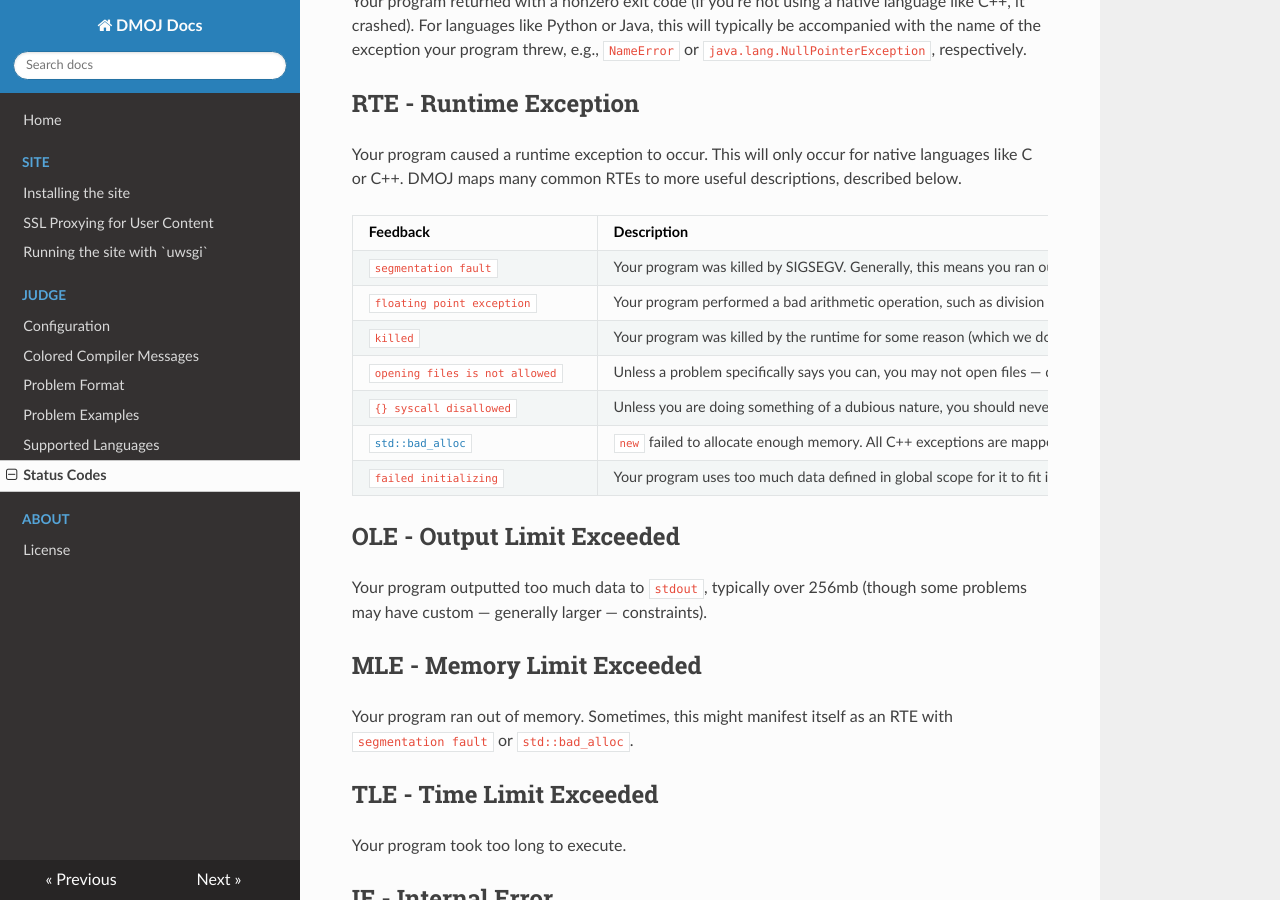
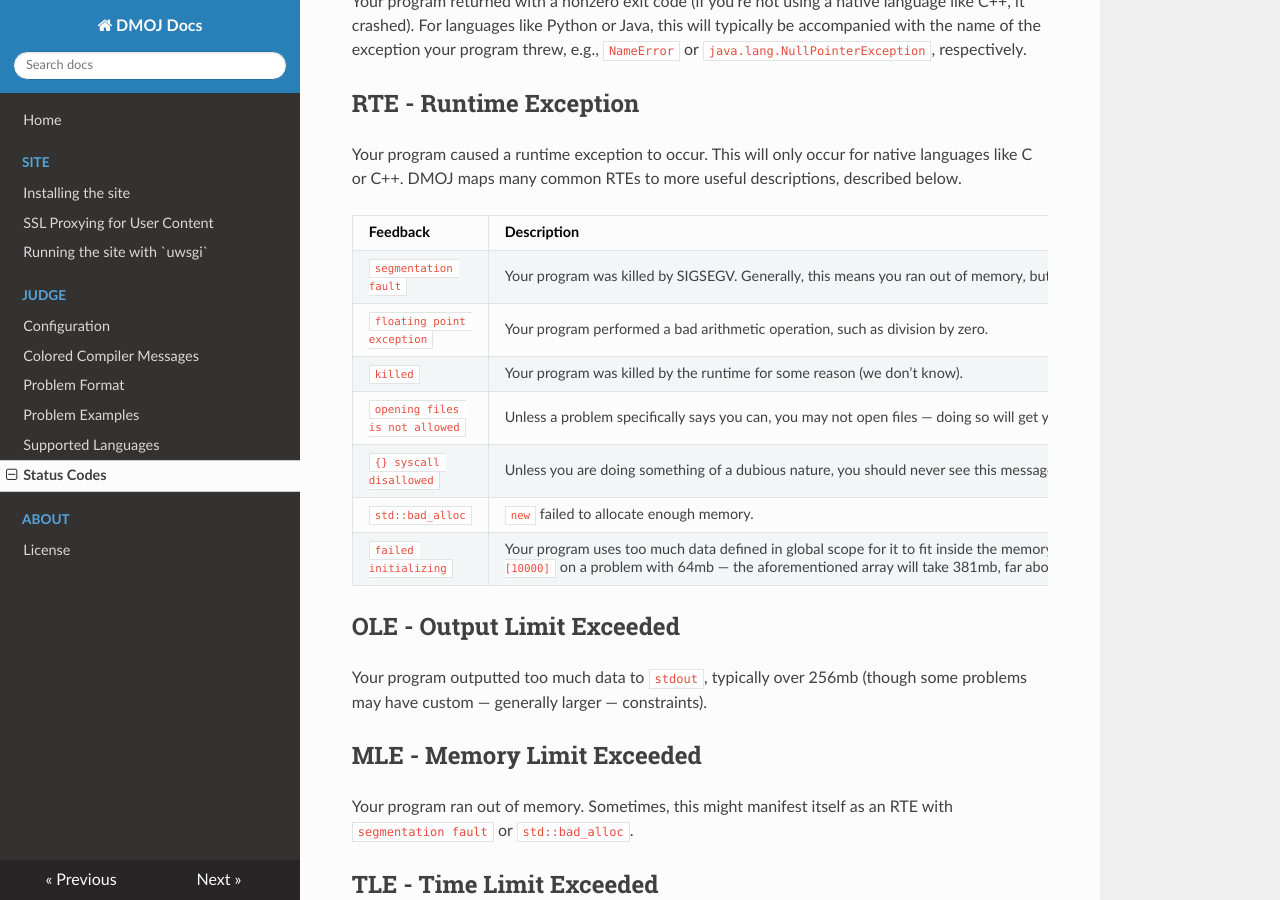
Before and after one commit to DMOJ/docs, an MkDocs documentation site: the page built from docs/judge/status_codes.md, in a window 1280 px wide and 900 px high, scrolled down 541 px. Built offline with MkDocs 1.6.1, drawn with Linux system fonts in a browser that asks for light colours; nearby versions of some CDN libraries; old or Windows-style settings are respelled for this version of MkDocs.

Commit message:
Update table. #6

```diff
--- a/docs/judge/status_codes.md
+++ b/docs/judge/status_codes.md
@@ -11,44 +11,18 @@ Your program returned with a nonzero exit code (if you're not using a native lan
 
 ## RTE - Runtime Exception
 Your program caused a runtime exception to occur. This will only occur for native languages like C or C++. DMOJ maps many common RTEs to more useful descriptions, described below.
-<table class="table">
-<thead>
-<tr>
-  <th style="min-width:17em">Feedback</th>
-  <th>Description</th>
-</tr>
-</thead>
-<tbody>
-<tr>
-  <td><code>segmentation fault</code></td>
-  <td style="text-align:left">Your program was killed by SIGSEGV. Generally, this means you ran out of memory, but among other things it can also mean that you are accessing arrays out of bounds.</td>
-</tr>
-<tr>
-  <td><code>floating point exception</code></td>
-  <td style="text-align:left">Your program performed a bad arithmetic operation, such as division by zero.</td>
-</tr>
-<tr>
-  <td><code>killed</code></td>
-  <td style="text-align:left">Your program was killed by the runtime for some reason (which we don't know).</td>
-</tr>
-<tr>
-  <td><code>opening files is not allowed</code></td>
-  <td style="text-align:left">Unless a problem specifically says you can, you may not open files — doing so will get you this message.</td>
-</tr>
-<tr>
-  <td><code>{} syscall disallowed</code></td>
-  <td style="text-align:left">Unless you are doing something of a dubious nature, you should never see this message. If you do, please <a href="https://github.com/DMOJ/judge/issues">file a ticket</a> so we can get it sorted out.</td>
-</tr>
-<tr>
-  <td><code><a href="http://www.cplusplus.com/reference/new/bad_alloc/">std::bad_alloc</a></code></td>
-  <td style="text-align:left"><code>new</code> failed to allocate enough memory. All C++ exceptions are mapped to feedback like this, though this is the most common exception you're likely to encounter.</td>
-</tr>
-<tr>
-  <td><code>failed initializing</code></td>
-  <td style="text-align:left">Your program uses too much data defined in global scope for it to fit inside the memory constraints at startup. A typical example is code like `int arr[10000][10000];` on a problem with 64mb — the aforementioned array will take 381mb, far above the allowed limit.</td>
-</tr>
-</tbody>
-</table>
+
+| Feedback | Description|
+|----------|------------|
+| `segmentation fault`| Your program was killed by SIGSEGV. Generally, this means you ran out of memory, but it can also mean that you are accessing arrays out of bounds, in some cases. |
+| `floating point exception` | Your program performed a bad arithmetic operation, such as division by zero. |
+| `killed` | Your program was killed by the runtime for some reason (we don’t know). |
+| `opening files is not allowed` | Unless a problem specifically says you can, you may not open files — doing so will get you this message. |
+| `{} syscall disallowed` | Unless you are doing something of a dubious nature, you should never see this message. If you do, please [file a ticket] so we can get it sorted out. |
+| `std::bad_alloc` | `new` failed to allocate enough memory. |
+| `failed initializing` | Your program uses too much data defined in global scope for it to fit inside the memory constraints at startup. A typical example is code like `int arr[10000][10000]` on a problem with 64mb — the aforementioned array will take 381mb, far above the allowed limit. |
+
+[file a ticket]: https://github.com/DMOJ/judge/issues
 
 ## OLE - Output Limit Exceeded
 Your program outputted too much data to `stdout`, typically over 256mb (though some problems may have custom — generally larger — constraints).
```
